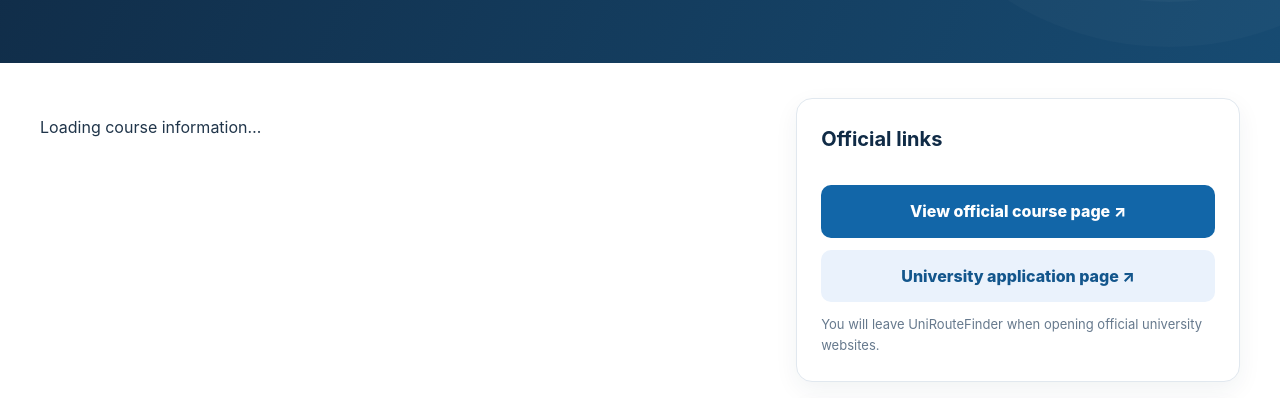
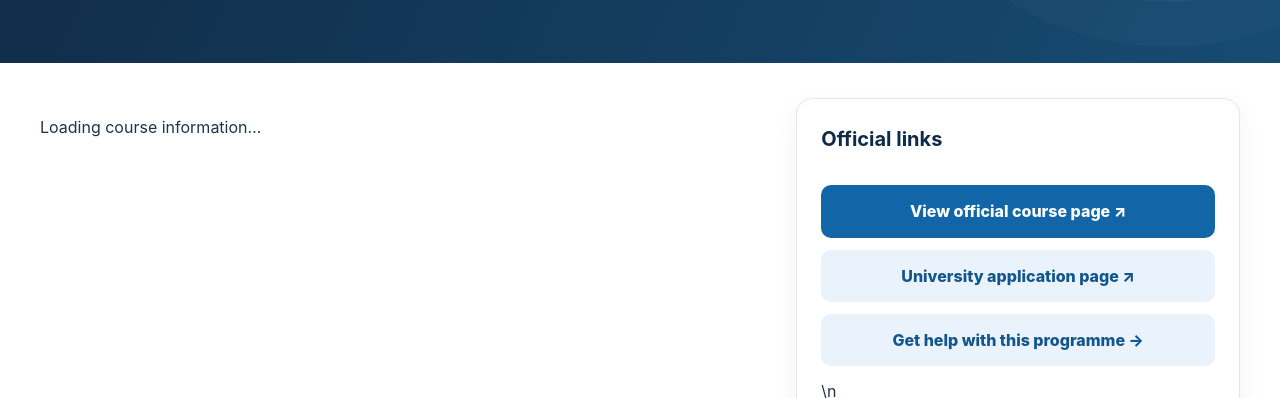
Before and after one commit to ijamil19-lang/studybridge, a plain HTML site: page programme.html in a window 1280 px wide. Shown: the part 327-725 px from the top of the page. Drawn offline with Linux system fonts and the light colour scheme.

Commit message:
Add admission assistance link to programme page

```diff
--- a/programme.html
+++ b/programme.html
@@ -62,7 +62,7 @@
         <h2>Official links</h2>
         <a class="detail-button" id="programme-official" target="_blank" rel="noopener noreferrer" hidden>View official course page ↗</a>
         <a class="detail-button detail-button-secondary" id="programme-apply" target="_blank" rel="noopener noreferrer" hidden>University application page ↗</a>
-        <a class="detail-text-link" id="programme-university-site" target="_blank" rel="noopener noreferrer" hidden>Visit university website ↗</a>
+        <a class="detail-button detail-button-secondary" id="programme-assistance-link" href="admission-assistance.html">Get help with this programme →</a>\n        <a class="detail-text-link" id="programme-university-site" target="_blank" rel="noopener noreferrer" hidden>Visit university website ↗</a>
         <p class="programme-smallprint">You will leave UniRouteFinder when opening official university websites.</p>
       </section>
       <section class="programme-panel programme-note">
```
